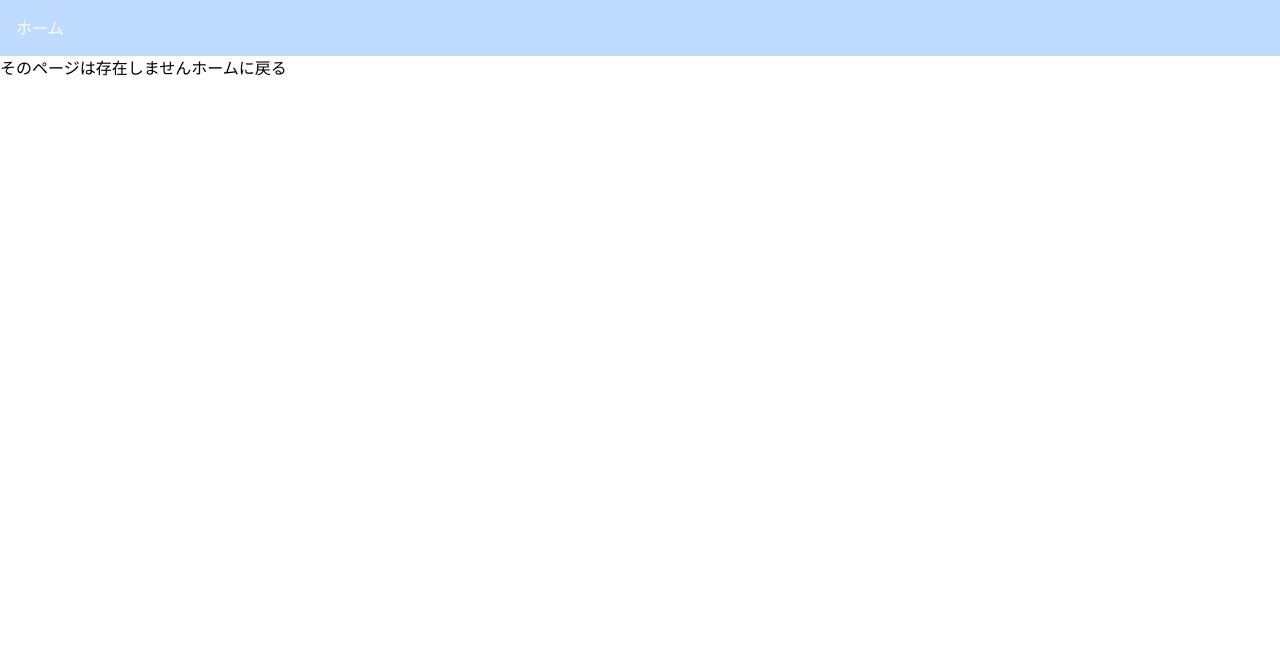
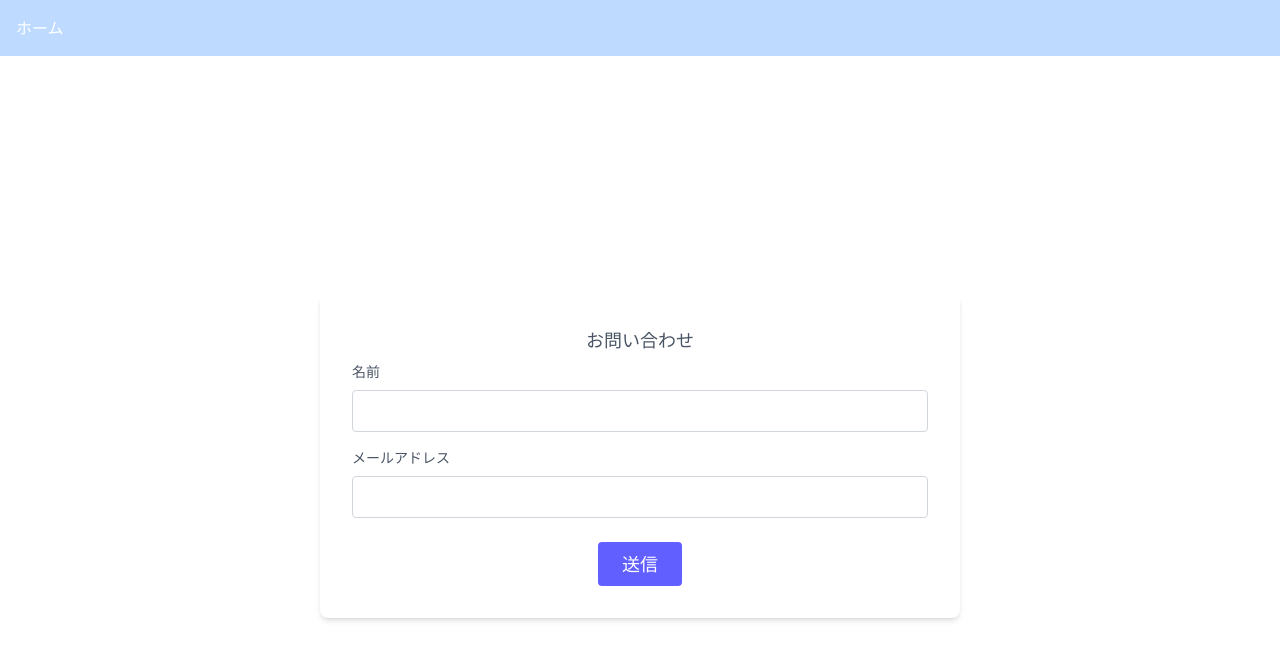
Before and after one commit to JAMChannel/next_typescript_backend_study_app, a Next.js app: page /contacts in a window 1280 px wide. Before the commit this address had no page. Shown: the top 660 px of the page. Built offline with nearby package versions, Linux system fonts and the light colour scheme.

Commit message:
feat: バリーデーションの学習

```diff
--- /dev/null
+++ b/src/app/contacts/complete/page.tsx
@@ -0,0 +1,10 @@
+import React from 'react'
+
+export default function CompletePage() {
+  return (
+    <div>
+      <h1>完了</h1>
+      <p>お問い合わせありがとうございました。</p>
+    </div>
+  )
+}
--- /dev/null
+++ b/src/app/contacts/page.tsx
@@ -0,0 +1,9 @@
+import React from 'react'
+import ContactForm from '@/components/ContactForm'
+export default function ContactsPage() {
+  return (
+    <div>
+      <ContactForm />
+    </div>
+  )
+}
--- /dev/null
+++ b/src/components/ContactForm.tsx
@@ -0,0 +1,78 @@
+'use client'
+import React from 'react'
+import { submitContactForm } from '@/lib/actions/contact'
+import { useActionState, useState } from 'react'
+import { z } from 'zod'
+import { ContactSchema } from '@/validations/contact'
+
+export default function ContactForm() {
+  const [state, formAction] = useActionState(submitContactForm, {
+    success: false,
+    errors: {},
+  })
+
+  const [clientErrors, setClientErrors] = useState({
+    name: "",
+    email: "",
+  })
+
+  const handleBlur = (e: React.FocusEvent<HTMLInputElement>) => {
+    const { name, value } = e.target
+    try{
+      if (name === "name") {
+        ContactSchema.pick({ name: true }).parse({ name: value })
+      } else if (name === "email") {
+        ContactSchema.pick({ email: true }).parse({ email: value })
+      }
+      setClientErrors({ ...clientErrors, [name]: "" })
+    } catch (error) {
+      if (error instanceof z.ZodError) {
+        const errorMessage = error.errors[0].message || ""
+        setClientErrors({ ...clientErrors, [name]: errorMessage })
+      }
+    }
+  }
+
+  return (
+    <form action={formAction}>
+      <div className="min-h-screen flex items-center justify-center text-gray-600">
+        <div className="md:w-1/2 bg-white rounded-lg p-8 flex flex-col shadow-md">
+          <h2 className="text-lg mb-2 text-center">お問い合わせ</h2>
+          <div className="mb-4">
+            <label htmlFor="name" className="text-sm block mb-2">名前</label>
+            <input
+              type="name"
+              id="name"
+              name="name"
+              onBlur={handleBlur}
+              className="w-full bg-white rounded border border-gray-300 focus:border-indigo-500 focus:ring-2 focus:ring-indigo-200 outline-none py-1 px-3 leading-8"
+            />
+            {state.errors.name && (
+              <p className="text-red-500 text-sm">{state.errors.name.join(',')}</p>
+            )}
+            {clientErrors.name && (
+              <p className="text-red-500 text-sm">{clientErrors.name}</p>
+            )}
+          </div>
+          <div className="mb-4">
+            <label htmlFor="email" className="text-sm block mb-2">メールアドレス</label>
+            <input
+              type="email"
+              id="email"
+              name="email"
+              onBlur={handleBlur}
+              className="w-full bg-white rounded border border-gray-300 focus:border-indigo-500 focus:ring-2 focus:ring-indigo-200 outline-none py-1 px-3 leading-8"
+            />
+            {state.errors.email && (
+              <p className="text-red-500 text-sm">{state.errors.email.join(',')}</p>
+            )}
+            {clientErrors.email && (
+              <p className="text-red-500 text-sm">{clientErrors.email}</p>
+            )}
+          </div>
+          <button className="text-white bg-indigo-500 py-2 px-6 hover:bg-indigo-600 rounded text-lg mx-auto mt-2">送信</button>
+        </div>
+      </div>
+    </form>
+  )
+}
--- /dev/null
+++ b/src/lib/actions/contact.ts
@@ -0,0 +1,40 @@
+'use server'
+import { redirect } from 'next/navigation'
+import { ContactSchema, ContactType } from '@/validations/contact'
+
+// ActionStateの型定義
+type ActionState = {
+  success: boolean
+  errors: {
+    name?: string[]
+    email?: string[]
+  }
+  serverError?: string
+}
+export async function submitContactForm(
+  prevState: ActionState,
+  formData: FormData
+): Promise<ActionState> {
+  const name = formData.get('name')
+  const email = formData.get('email')
+
+  const validationResult = ContactSchema.safeParse({ name, email })
+
+  if (!validationResult.success) {
+    // エラーメッセージの取得 flattenでエラーを見やすく加工
+    const errors = validationResult.error.flatten().fieldErrors
+    console.log('サーバー側でエラー', errors)
+    return {
+      success: false,
+      errors: {
+        name: errors?.name || [],
+        email: errors?.email || [],
+      },
+      serverError: '入力に誤りがあります'
+    }
+  }
+
+
+  console.log(name, email)
+  redirect('/contacts/complete')
+}
--- /dev/null
+++ b/src/validations/contact.ts
@@ -0,0 +1,12 @@
+import { z } from 'zod'
+
+export const ContactSchema = z.object({
+  name: z.string()
+  .min(3, "名前は3文字以上で入力してください")
+  .max(20, "名前は20文字以内で入力してください"),
+  email: z.string()
+  .min(1, "メールアドレスは必須です")
+  .email("正しいメールアドレスの形式で入力してください")
+  })
+  // 型の定義（フォームやAPIで使用）
+  export type ContactType = z.infer<typeof ContactSchema>
```
Also changed, not shown: package.json (+6 -5 lines), 1 other file (tests, documents, lock files or other folders).
